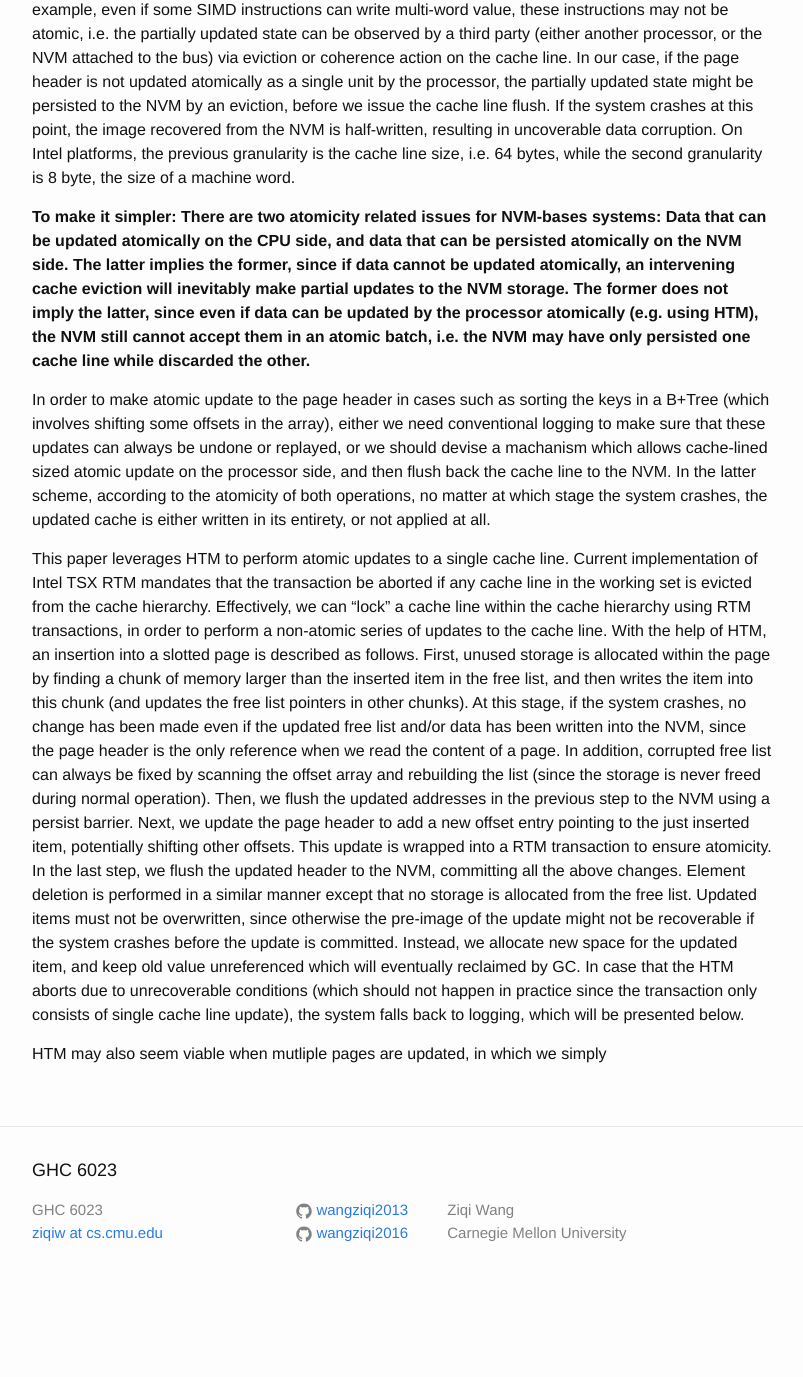
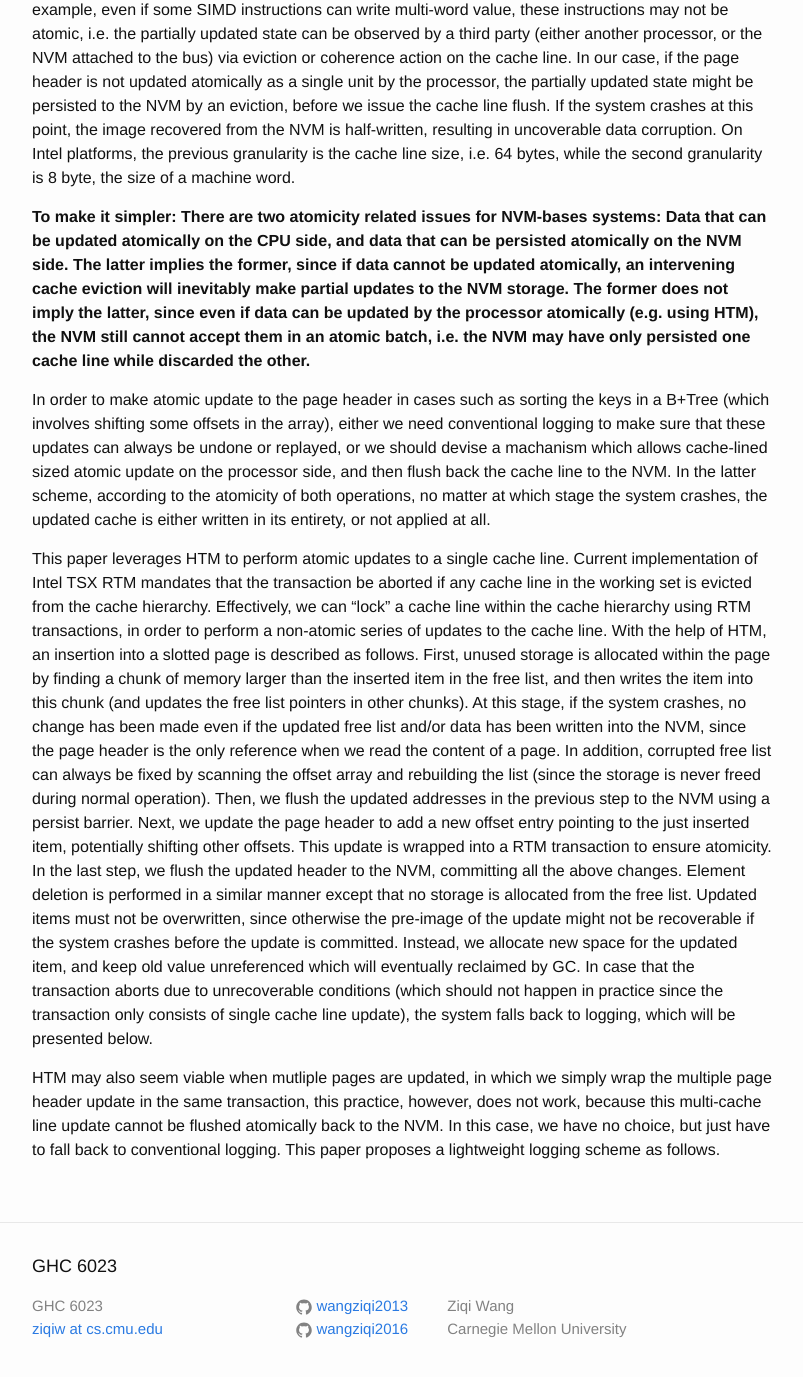
Before and after one commit to wangziqi2013/wangziqi2013.github.io, a Jekyll site: the page built from _posts/2019-10-25-fash-fast.markdown, in a window 1280 px wide and 1400 px high, scrolled down 1451 px. Shown: the top 1377 px of the window, without its empty margins (238-1041 px from the left). Built offline with Jekyll 4.4.1, drawn with Linux system fonts in a browser that asks for light colours; before the commit the page ends 2755 px from its top, so only the background shows below that.

Commit message:
Adding multipage update

```diff
--- a/_posts/2019-10-25-fash-fast.markdown
+++ b/_posts/2019-10-25-fash-fast.markdown
@@ -85,8 +85,11 @@ transaction to ensure atomicity. In the last step, we flush the updated header t
 Element deletion is performed in a similar manner except that no storage is allocated from the free list. Updated items
 must not be overwritten, since otherwise the pre-image of the update might not be recoverable if the system crashes before
 the update is committed. Instead, we allocate new space for the updated item, and keep old value unreferenced which will
-eventually reclaimed by GC. In case that the HTM aborts due to unrecoverable conditions (which should not happen in practice
-since the transaction only consists of single cache line update), the system falls back to logging, which will be
-presented below.
+eventually reclaimed by GC. In case that the transaction aborts due to unrecoverable conditions (which should not happen
+in practice since the transaction only consists of single cache line update), the system falls back to logging, which will
+be presented below.
 
-HTM may also seem viable when mutliple pages are updated, in which we simply
+HTM may also seem viable when mutliple pages are updated, in which we simply wrap the multiple page header update in the
+same transaction, this practice, however, does not work, because this multi-cache line update cannot be flushed atomically
+back to the NVM. In this case, we have no choice, but just have to fall back to conventional logging. This paper proposes
+a lightweight logging scheme as follows.
```
